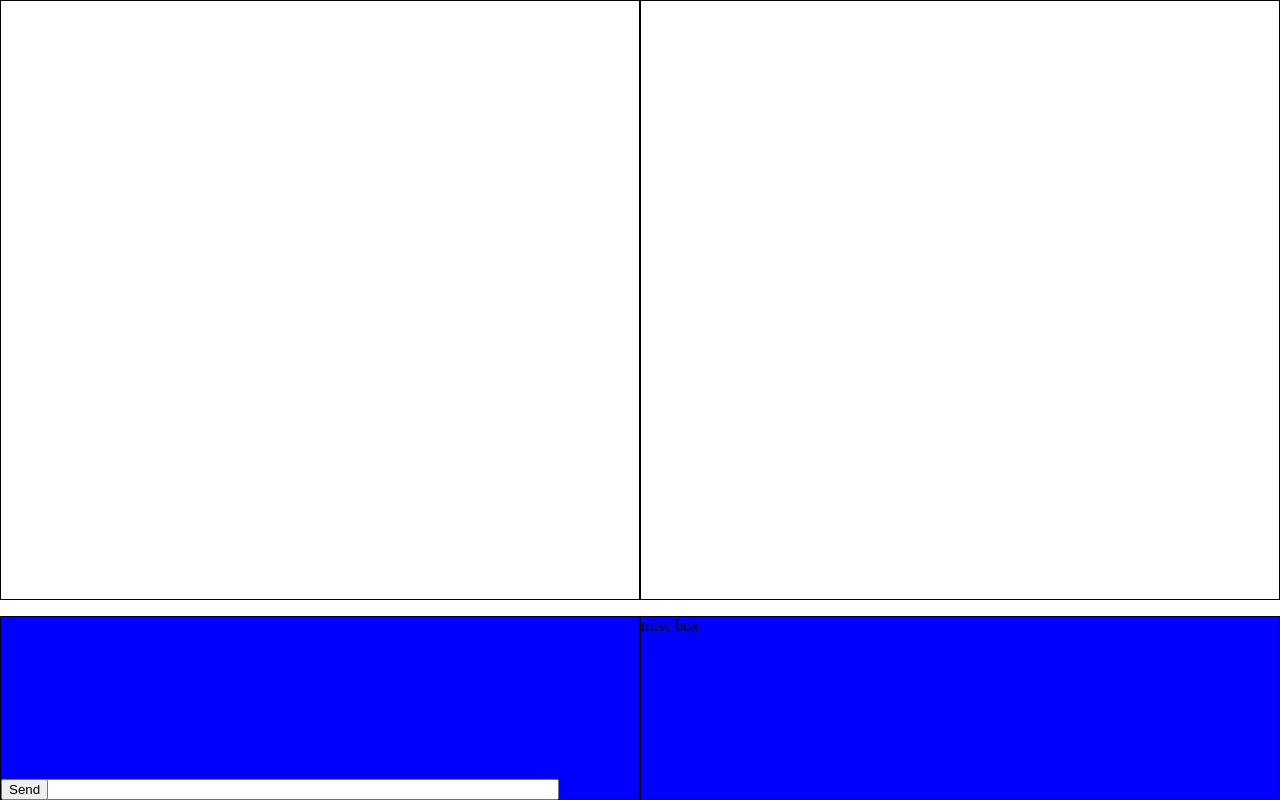
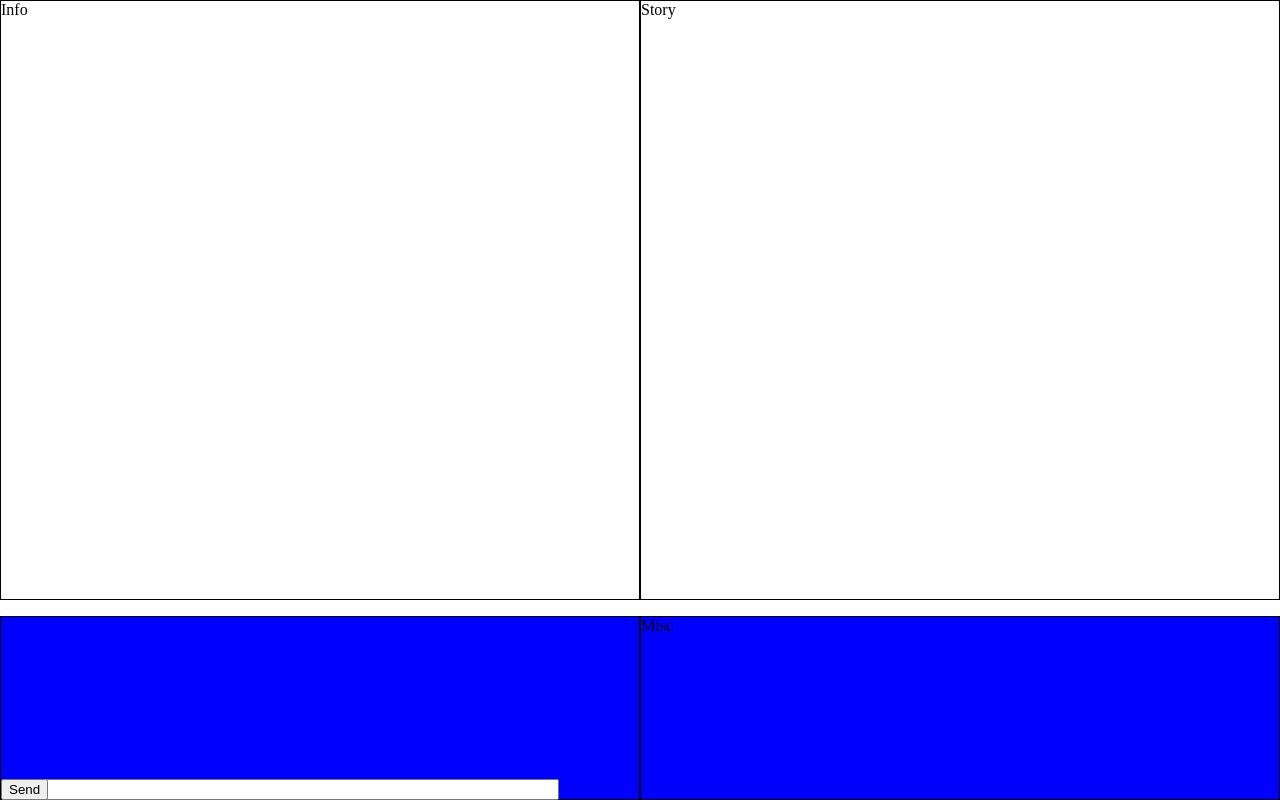
Before and after one commit to geraldthedev/NewChat, a React (Create React App) app: page / in a window 1280 px wide. Built offline with nearby package versions, Linux system fonts and the light colour scheme.

Commit message:
working on socket

```diff
--- a/public/index.html
+++ b/public/index.html
@@ -9,5 +9,6 @@
     <div id="root">
 
     </div>
+
 </body>
 </html>
--- a/src/App.js
+++ b/src/App.js
@@ -1,5 +1,11 @@
-import React from 'react';
+import React from 'react'
 import './styles/styles.scss'
+import Info from './components/Info';
+import Story from './components/Story';
+import Chat from './components/Chat';
+import Misc from './components/Misc';
+
+
 
 
 
@@ -16,23 +22,16 @@ export default class Main extends React.Component{
         return (
             <div className='container'>
                 <div className='content-wrapper'>
-                <div className='info'></div>
-                <div className='story'></div>
+               <Info />
+               <Story />
 
                 </div>
 
                 <div className="messenger-wrapper">
 
-                    <div className='chat'>
-                        <form>
-                    <input className='convo' type='text'></input>
-                    <button className='send' type='submit'>Send</button>
-                    </form>
-                    </div>
+                    <Chat />
 
-                    <div className='misc'>
-                        misc box
-                    </div>
+                    <Misc />
 
                 </div>
 
--- /dev/null
+++ b/src/components/Chat.js
@@ -0,0 +1,13 @@
+import React from 'react';
+import '../styles/styles.scss'
+
+const Chat =()=>(
+        <div className='chat'>
+             <form>
+                    <input className='convo' type='text'></input>
+                    <button className='send' type='submit'>Send</button>
+                    </form>
+        </div>
+    )
+
+export default Chat;
--- /dev/null
+++ b/src/components/Info.js
@@ -0,0 +1,11 @@
+import React from 'react';
+import '../styles/styles.scss'
+
+const Info =()=>(
+        <div className='info'>
+            Info
+        </div>
+    )
+
+
+ export default Info
--- /dev/null
+++ b/src/components/Misc.js
@@ -0,0 +1,14 @@
+import React from 'react';
+import '../styles/styles.scss'
+
+const Misc =()=>(
+    <div className='misc'>
+            Misc
+        </div>
+)
+
+
+
+
+
+export default Misc;
--- /dev/null
+++ b/src/components/Story.js
@@ -0,0 +1,11 @@
+import React from 'react';
+import '../styles/styles.scss'
+
+const Story =()=>(
+        <div className='story'>
+            Story
+        </div>
+    )
+
+
+export default Story;
```
Also changed, not shown: 1 other file (tests, documents, lock files or other folders).
